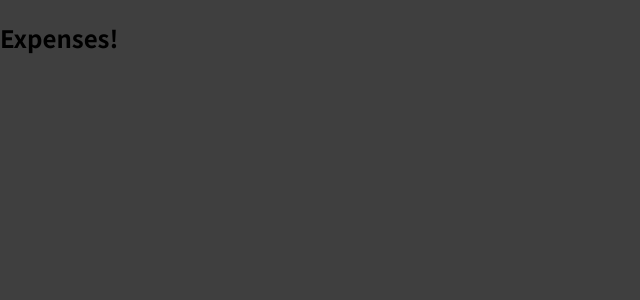
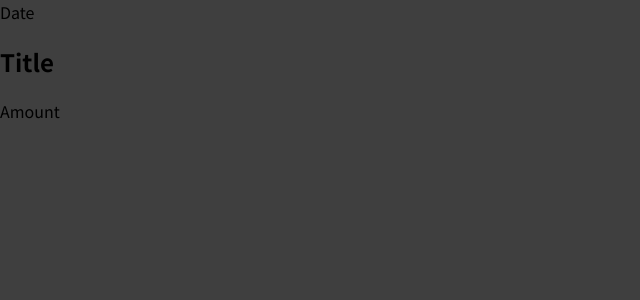
Before and after one commit to konnan933/react_expenses, a JavaScript app: page / in a window 1280 px wide. Shown: the top 300 px of the page, without its empty margins (0-640 px from the left). Built offline with nearby package versions, Linux system fonts and the light colour scheme.

Commit message:
complex component

```diff
--- a/src/components/ExpenseItem.js
+++ b/src/components/ExpenseItem.js
@@ -1,5 +1,13 @@
 function ExpenseItem() {
-  return <h2>Expenses!</h2>;
+  return (
+    <div>
+      <div>Date</div>
+      <div>
+        <h2> Title</h2>
+        <div>Amount</div>
+      </div>
+    </div>
+  );
 }
 
 export default ExpenseItem;
```
Also changed, not shown: 1 other file (tests, documents, lock files or other folders).
